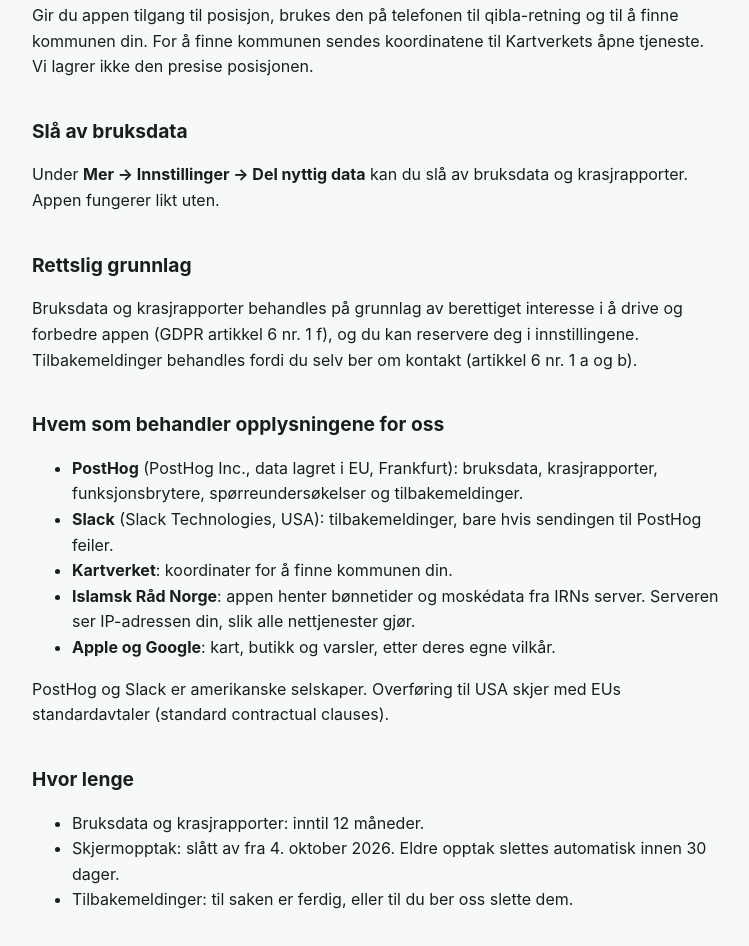
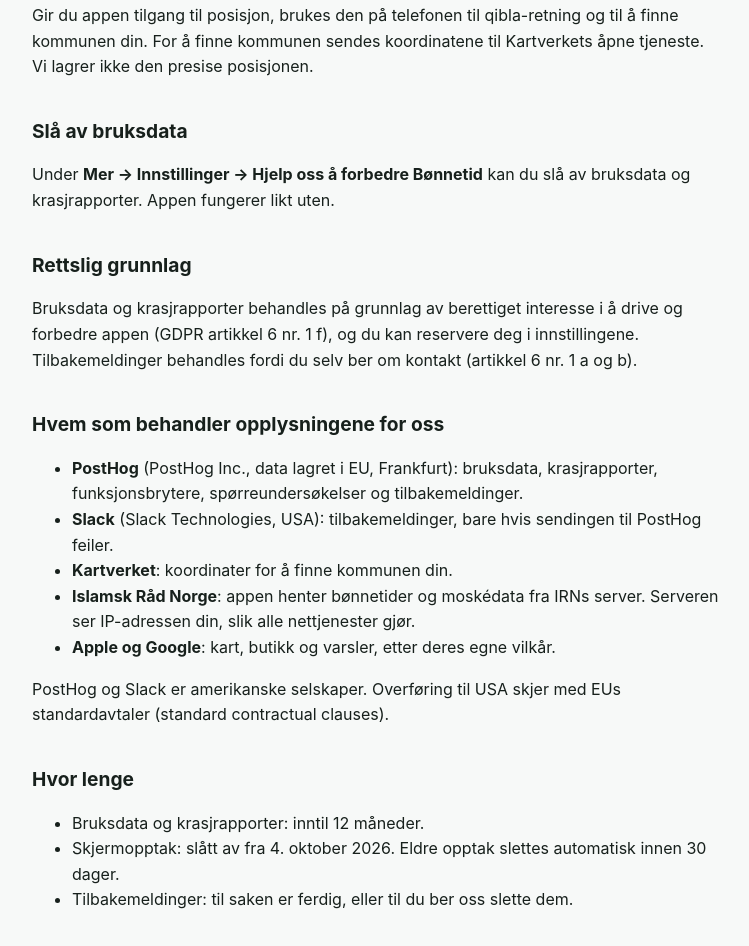
Before and after one commit to zaimimr/bonnetid-personvern, a plain HTML site: page index.html in a window 1280 px wide. Shown: the part 1201-2147 px from the top of the page, without its empty margins (264-1013 px from the left). Drawn offline with Linux system fonts and the light colour scheme.

Commit message:
Oppdater navnet på datavalget

```diff
--- a/index.html
+++ b/index.html
@@ -53,7 +53,7 @@
 <p>Gir du appen tilgang til posisjon, brukes den på telefonen til qibla-retning og til å finne kommunen din. For å finne kommunen sendes koordinatene til Kartverkets åpne tjeneste. Vi lagrer ikke den presise posisjonen.</p>
 
 <h2>Slå av bruksdata</h2>
-<p>Under <strong>Mer → Innstillinger → Del nyttig data</strong> kan du slå av bruksdata og krasjrapporter. Appen fungerer likt uten.</p>
+<p>Under <strong>Mer → Innstillinger → Hjelp oss å forbedre Bønnetid</strong> kan du slå av bruksdata og krasjrapporter. Appen fungerer likt uten.</p>
 
 <h2>Rettslig grunnlag</h2>
 <p>Bruksdata og krasjrapporter behandles på grunnlag av berettiget interesse i å drive og forbedre appen (GDPR artikkel 6 nr. 1 f), og du kan reservere deg i innstillingene. Tilbakemeldinger behandles fordi du selv ber om kontakt (artikkel 6 nr. 1 a og b).</p>
```
